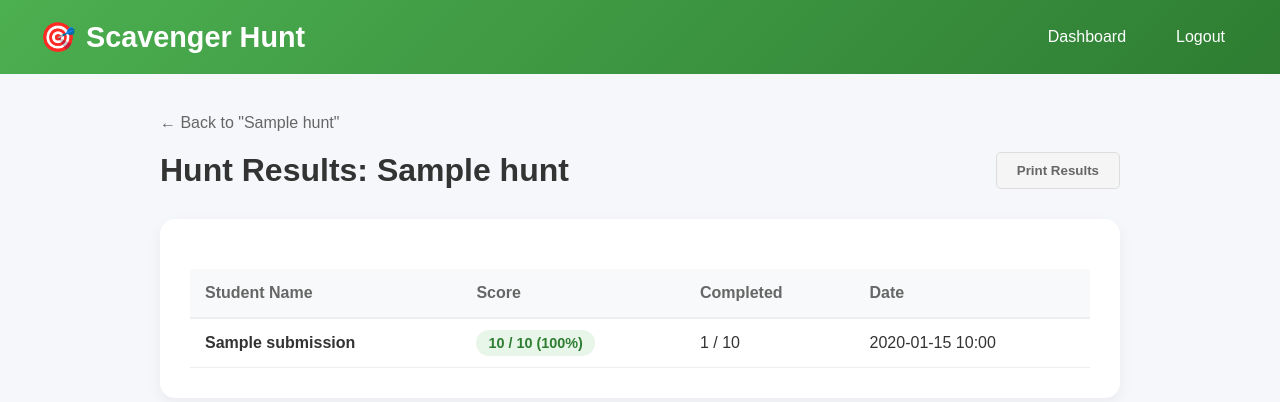
After one commit to Raheeq-lab/scavenger-hunt, a Flask app: page /teacher/hunt/1/results in a window 1280 px wide. The commit adds this page. Shown: the top 402 px of the page. Run offline with Flask 3, Linux system fonts and the light colour scheme; the visitor is signed in with stand-in values (Sample User, id 1); tables that the repository leaves empty hold one stand-in row (values such as "Sample post").

Commit message:
Implement student results tracking and teacher results view.
- Add Submission model to store hunt results.
- Record points earned per question in student session and database.
- Save student results to database upon hunt completion.
- Improve student progress page with detailed score breakdown.
- Add teacher view to see all student results for a specific hunt.

Co-authored-by: Raheeq-lab <205079104+Raheeq-lab@users.noreply.github.com>

```diff
--- a/app.py
+++ b/app.py
@@ -72,6 +72,17 @@ class Question(db.Model):
     points = db.Column(db.Integer, default=10)
     image_filename = db.Column(db.String(200))  # For image questions
     created_at = db.Column(db.DateTime, default=datetime.utcnow)
+
+class Submission(db.Model):
+    id = db.Column(db.Integer, primary_key=True)
+    hunt_id = db.Column(db.Integer, db.ForeignKey('hunt.id'), nullable=False)
+    student_name = db.Column(db.String(100), nullable=False)
+    total_score = db.Column(db.Integer, default=0)
+    max_score = db.Column(db.Integer, default=0)
+    completed_questions = db.Column(db.Integer, default=0)
+    total_questions = db.Column(db.Integer, default=0)
+    marks_json = db.Column(db.Text)  # JSON string for per-question points
+    completed_at = db.Column(db.DateTime, default=datetime.utcnow)
 
 # Helper Functions
 def get_qr_url(qr_token):
@@ -350,6 +361,30 @@ def view_hunt(hunt_id):
                          hunt=hunt,
                          questions=questions)
 
+@app.route("/teacher/hunt/<int:hunt_id>/results")
+def hunt_results(hunt_id):
+    if 'user_type' not in session or session['user_type'] != 'teacher':
+        return redirect(url_for('teacher_login'))
+
+    hunt = Hunt.query.get_or_404(hunt_id)
+    if hunt.teacher_id != session['user_id']:
+        flash('Access denied', 'danger')
+        return redirect(url_for('teacher_dashboard'))
+
+    submissions = Submission.query.filter_by(hunt_id=hunt_id).order_by(Submission.completed_at.desc()).all()
+
+    # Pre-process marks for each submission if needed
+    for sub in submissions:
+        if sub.marks_json:
+            try:
+                sub.marks = json.loads(sub.marks_json)
+            except:
+                sub.marks = {}
+        else:
+            sub.marks = {}
+
+    return render_template('teacher_hunt_results.html', hunt=hunt, submissions=submissions)
+
 @app.route("/teacher/hunt/<int:hunt_id>/toggle-active", methods=['POST'])
 def toggle_hunt_active(hunt_id):
     if 'user_type' not in session or session['user_type'] != 'teacher':
@@ -594,12 +629,15 @@ def submit_answer():
             'score': 0,
             'completed_questions': [],
             'attempts': {},
+            'marks': {},
             'started_at': datetime.utcnow().isoformat()
         }
 
     progress = session['progress'][hunt_id_str]
     if 'attempts' not in progress:
         progress['attempts'] = {}
+    if 'marks' not in progress:
+        progress['marks'] = {}
 
     # Check if already completed
     if qr_token in progress.get('completed_questions', []):
@@ -646,6 +684,7 @@ def submit_answer():
             points_earned = int(question.points * multiplier)
             progress['completed_questions'].append(qr_token)
             progress['score'] += points_earned
+            progress['marks'][qr_token] = points_earned
             progress['current_question'] = question.question_order + 1
 
     session.modified = True
@@ -655,6 +694,27 @@ def submit_answer():
         hunt_id=question.hunt_id,
         question_order=question.question_order + 1
     ).first()
+
+    # Detect completion and save to database
+    if is_correct and not next_question:
+        try:
+            total_questions = len(hunt.questions)
+            max_score = sum([q.points for q in hunt.questions])
+
+            submission = Submission(
+                hunt_id=hunt.id,
+                student_name=session.get('student_name', 'Anonymous Student'),
+                total_score=progress['score'],
+                max_score=max_score,
+                completed_questions=len(progress['completed_questions']),
+                total_questions=total_questions,
+                marks_json=json.dumps(progress.get('marks', {}))
+            )
+            db.session.add(submission)
+            db.session.commit()
+        except Exception as e:
+            print(f"Error saving submission: {e}")
+            db.session.rollback()
 
     response = {
         'success': True,
@@ -723,12 +783,15 @@ def submit_image():
             'score': 0,
             'completed_questions': [],
             'attempts': {},
+            'marks': {},
             'started_at': datetime.utcnow().isoformat()
         }
 
     progress = session['progress'][hunt_id_str]
     if 'attempts' not in progress:
         progress['attempts'] = {}
+    if 'marks' not in progress:
+        progress['marks'] = {}
 
     # Increment attempts for this question
     current_attempts = progress['attempts'].get(qr_token, 0) + 1
@@ -754,6 +817,7 @@ def submit_image():
         points_earned = int(question.points * multiplier)
         progress['completed_questions'].append(qr_token)
         progress['score'] += points_earned
+        progress['marks'][qr_token] = points_earned
         progress['current_question'] = question.question_order + 1
 
     session.modified = True
@@ -763,6 +827,28 @@ def submit_image():
         hunt_id=question.hunt_id,
         question_order=question.question_order + 1
     ).first()
+
+    # Detect completion and save to database
+    if not next_question:
+        try:
+            hunt = Hunt.query.get(question.hunt_id)
+            total_questions = len(hunt.questions)
+            max_score = sum([q.points for q in hunt.questions])
+
+            submission = Submission(
+                hunt_id=hunt.id,
+                student_name=session.get('student_name', 'Anonymous Student'),
+                total_score=progress['score'],
+                max_score=max_score,
+                completed_questions=len(progress['completed_questions']),
+                total_questions=total_questions,
+                marks_json=json.dumps(progress.get('marks', {}))
+            )
+            db.session.add(submission)
+            db.session.commit()
+        except Exception as e:
+            print(f"Error saving submission: {e}")
+            db.session.rollback()
 
     return jsonify({
         'success': True,
--- /dev/null
+++ b/templates/teacher_hunt_results.html
@@ -0,0 +1,85 @@
+<!DOCTYPE html>
+<html>
+<head>
+    <title>Hunt Results - {{ hunt.name }}</title>
+    <style>
+        * { margin: 0; padding: 0; box-sizing: border-box; }
+        body { font-family: 'Arial', sans-serif; background: #f5f7fa; color: #333; }
+        .navbar { background: linear-gradient(135deg, #4CAF50 0%, #2E7D32 100%); color: white; padding: 20px 40px; display: flex; justify-content: space-between; align-items: center; }
+        .logo { font-size: 1.8em; font-weight: bold; display: flex; align-items: center; gap: 10px; }
+        .nav-links { display: flex; gap: 20px; }
+        .nav-link { color: white; text-decoration: none; padding: 8px 15px; border-radius: 5px; transition: background 0.3s; }
+        .container { max-width: 1000px; margin: 40px auto; padding: 0 20px; }
+        .back-link { display: inline-flex; align-items: center; gap: 8px; color: #666; text-decoration: none; margin-bottom: 20px; }
+        .header { display: flex; justify-content: space-between; align-items: center; margin-bottom: 30px; }
+        .page-title { font-size: 2em; color: #333; }
+        .results-card { background: white; border-radius: 15px; padding: 30px; box-shadow: 0 5px 15px rgba(0,0,0,0.05); }
+        table { width: 100%; border-collapse: collapse; margin-top: 20px; }
+        th { text-align: left; padding: 15px; background: #f8f9fa; color: #666; font-weight: bold; border-bottom: 2px solid #eee; }
+        td { padding: 15px; border-bottom: 1px solid #eee; }
+        .score-badge { padding: 5px 12px; border-radius: 20px; font-weight: bold; font-size: 0.9em; }
+        .score-high { background: #e8f5e9; color: #2e7d32; }
+        .score-medium { background: #fff3e0; color: #ef6c00; }
+        .score-low { background: #ffebee; color: #c62828; }
+        .btn { padding: 10px 20px; border-radius: 5px; text-decoration: none; font-weight: bold; transition: 0.3s; cursor: pointer; border: none; }
+        .btn-primary { background: #4CAF50; color: white; }
+        .btn-secondary { background: #f5f5f5; color: #666; border: 1px solid #ddd; }
+        .empty-state { text-align: center; padding: 50px; color: #999; }
+        .empty-icon { font-size: 4em; margin-bottom: 20px; }
+    </style>
+</head>
+<body>
+    <div class="navbar">
+        <div class="logo"><span>🎯</span> Scavenger Hunt</div>
+        <div class="nav-links">
+            <a href="/teacher/dashboard" class="nav-link">Dashboard</a>
+            <a href="/logout" class="nav-link">Logout</a>
+        </div>
+    </div>
+
+    <div class="container">
+        <a href="/teacher/hunt/{{ hunt.id }}/view" class="back-link">← Back to "{{ hunt.name }}"</a>
+
+        <div class="header">
+            <h1 class="page-title">Hunt Results: {{ hunt.name }}</h1>
+            <button class="btn btn-secondary" onclick="window.print()">Print Results</button>
+        </div>
+
+        <div class="results-card">
+            {% if submissions %}
+                <table>
+                    <thead>
+                        <tr>
+                            <th>Student Name</th>
+                            <th>Score</th>
+                            <th>Completed</th>
+                            <th>Date</th>
+                        </tr>
+                    </thead>
+                    <tbody>
+                        {% for sub in submissions %}
+                        <tr>
+                            <td><strong>{{ sub.student_name }}</strong></td>
+                            <td>
+                                {% set percentage = (sub.total_score / sub.max_score * 100)|int if sub.max_score > 0 else 0 %}
+                                <span class="score-badge {% if percentage >= 80 %}score-high{% elif percentage >= 50 %}score-medium{% else %}score-low{% endif %}">
+                                    {{ sub.total_score }} / {{ sub.max_score }} ({{ percentage }}%)
+                                </span>
+                            </td>
+                            <td>{{ sub.completed_questions }} / {{ sub.total_questions }}</td>
+                            <td>{{ sub.completed_at.strftime('%Y-%m-%d %H:%M') }}</td>
+                        </tr>
+                        {% endfor %}
+                    </tbody>
+                </table>
+            {% else %}
+                <div class="empty-state">
+                    <div class="empty-icon">📊</div>
+                    <h2>No Submissions Yet</h2>
+                    <p>When students complete the hunt, their results will appear here.</p>
+                </div>
+            {% endif %}
+        </div>
+    </div>
+</body>
+</html>
--- a/templates/view_hunt.html
+++ b/templates/view_hunt.html
@@ -137,6 +137,9 @@
             <a href="{{ url_for('add_question', hunt_id=hunt.id) }}" class="btn btn-primary">
                 + Add Question
             </a>
+            <a href="{{ url_for('hunt_results', hunt_id=hunt.id) }}" class="btn btn-secondary" style="background: #2196F3; color: white; border: none;">
+                📊 View Results
+            </a>
             <button onclick="toggleHuntActive({{ hunt.id }})" class="btn" style="background: {% if hunt.is_active %}#dc3545{% else %}#28a745{% endif %}; color: white;">
                 {% if hunt.is_active %}⛔ Deactivate Hunt{% else %}✅ Activate Hunt{% endif %}
             </button>
```
Also changed, not shown: templates/student_progress.html (+10 -2 lines).
